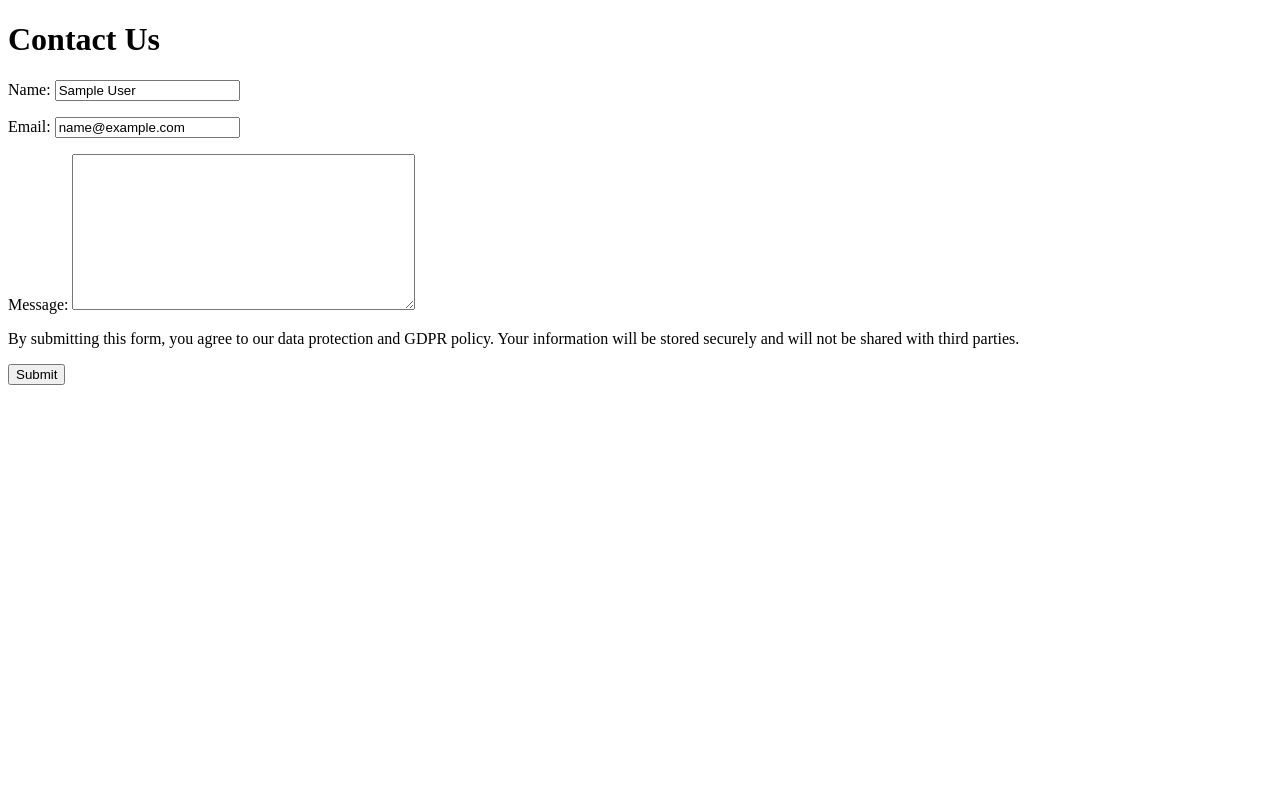
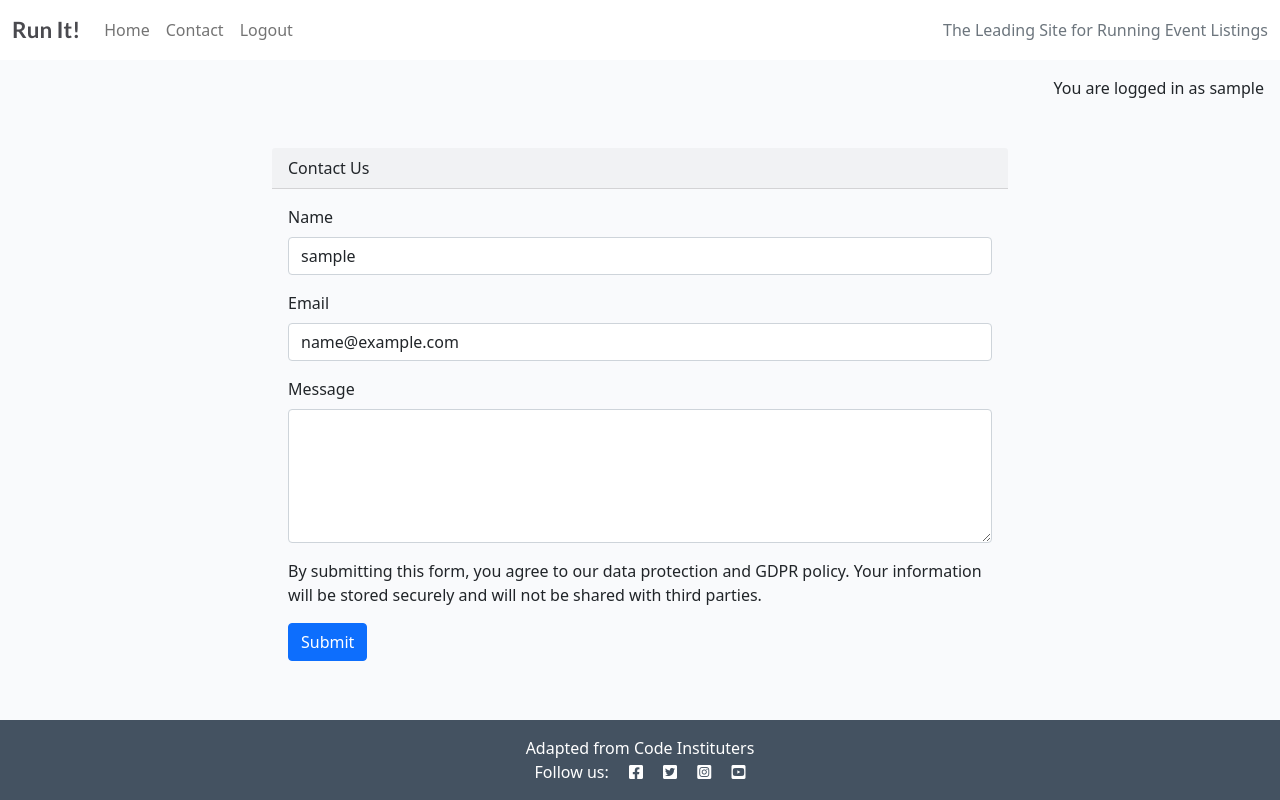
Before and after one commit to jdohertydev/runit, a Django app: page /contact/ in a window 1280 px wide. Run offline with Django 4.2, Linux system fonts and the light colour scheme; the visitor is signed in with stand-in values (Sample User, id 1).

Commit message:
Improve contact form UX by prepopulating fields if user is logged in already

```diff
--- a/contact/templates/contact/contact.html
+++ b/contact/templates/contact/contact.html
@@ -1,27 +1,35 @@
-<!DOCTYPE html>
-<html lang="en">
-<head>
-    <meta charset="UTF-8">
-    <meta name="viewport" content="width=device-width, initial-scale=1.0">
-    <title>Contact Us</title>
-</head>
-<body>
-    <h1>Contact Us</h1>
+{% extends 'base.html' %}
+{% block content %}
+<div class="container mt-5">
+    <div class="row justify-content-center">
+        <div class="col-md-8">
+            <div class="card">
+                <div class="card-header">Contact Us</div>
+
+                <div class="card-body">
                     <form method="post">
                         {% csrf_token %}
-        {{ form.as_p }}
+                        <div class="mb-3">
+                            <label for="name" class="form-label">Name</label>
+                            <input type="text" class="form-control" id="name" name="name" {% if user.is_authenticated %}value="{{ user.username }}" {% endif %}>
+                        </div>
+                        <div class="mb-3">
+                            <label for="email" class="form-label">Email</label>
+                            <input type="email" class="form-control" id="email" name="email" {% if user.is_authenticated %}value="{{ user.email }}" {% endif %}>
+                        </div>
+                        <div class="mb-3">
+                            <label for="message" class="form-label">Message</label>
+                            <textarea class="form-control" id="message" name="message" rows="5"></textarea>
+                        </div>
                         <p>
                             By submitting this form, you agree to our data protection and GDPR policy.
                             Your information will be stored securely and will not be shared with third parties.
                         </p>
-        <button type="submit">Submit</button>
+                        <button type="submit" class="btn btn-primary">Submit</button>
                     </form>
-    {% if messages %}
-        <ul class="messages">
-            {% for message in messages %}
-                <li{% if message.tags %} class="{{ message.tags }}"{% endif %}>{{ message }}</li>
-            {% endfor %}
-        </ul>
-    {% endif %}
-</body>
-</html>
+                </div>
+            </div>
+        </div>
+    </div>
+</div>
+{% endblock content %}
--- a/templates/base.html
+++ b/templates/base.html
@@ -43,6 +43,10 @@
                     <li class="nav-item">
                         <a class="nav-link {% if request.path == home_url %}active{% endif %}" aria-current="page"
                             href="{% url 'home' %}">Home</a>
+                    </li>
+                    <li class="nav-item">
+                        <a class="nav-link {% if request.path == contact_url %}active{% endif %}" aria-current="page"
+                            href="{% url 'contact' %}">Contact</a>
                     </li>
                     {% if user.is_authenticated %}
                     <li class="nav-item">
```
Lines whose indentation alone changed are shown as unchanged.
